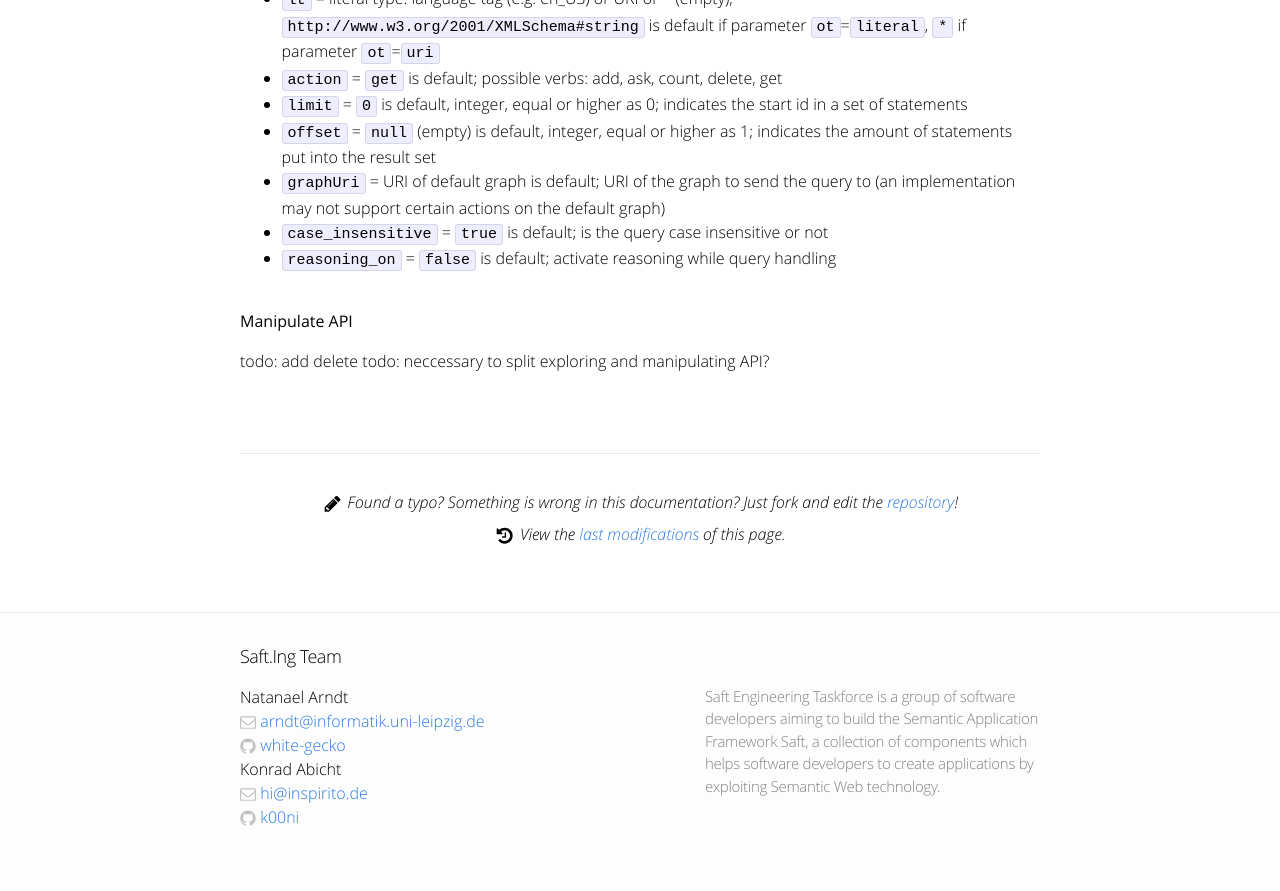
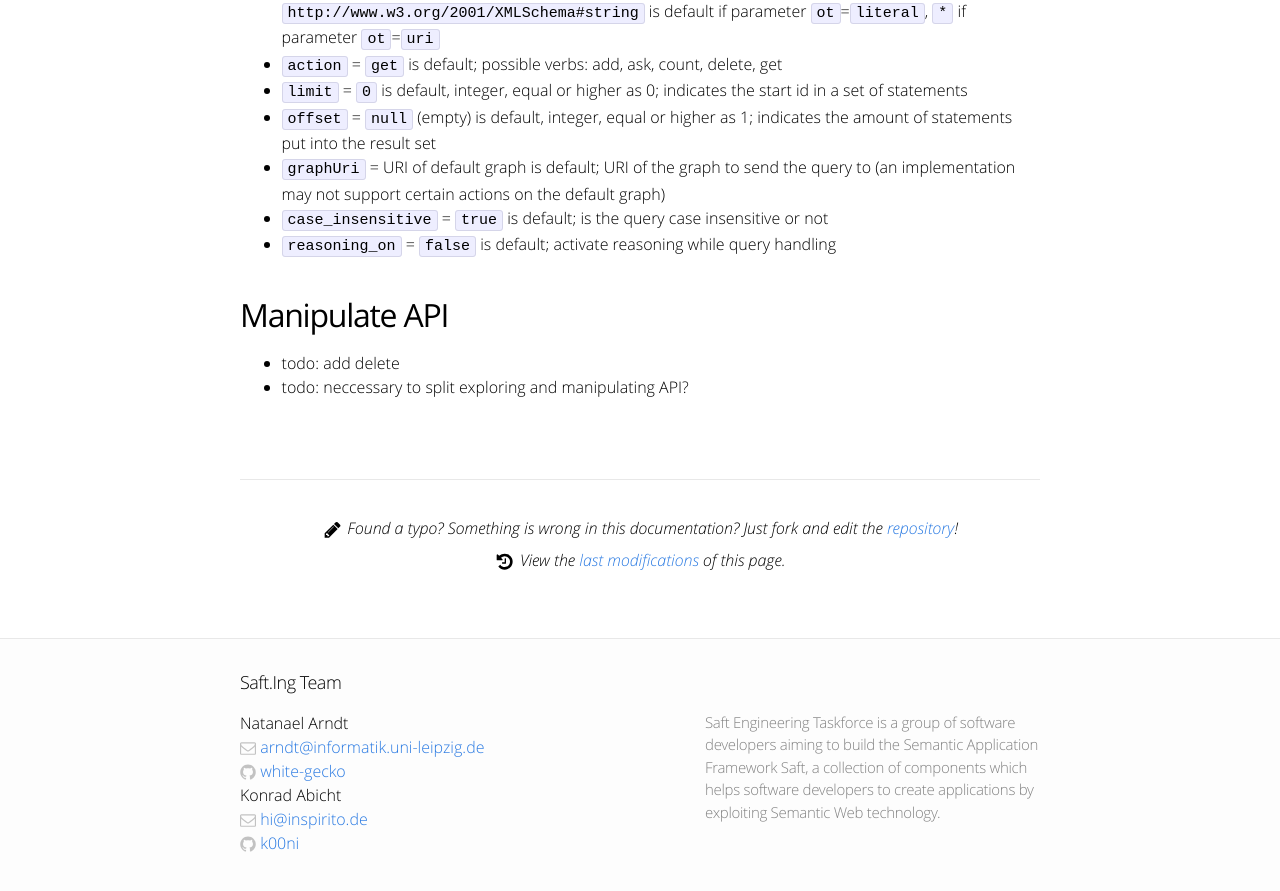
Before and after one commit to SaftIng/safting.github.io, a Jekyll site: the page built from doc/restinterface/triplestore.md, in a window 1280 px wide and 900 px high, scrolled down 1188 px. Shown: the top 891 px of the window. Built offline with Jekyll 4.4.1, drawn with Linux system fonts in a browser that asks for light colours.

```diff
--- a/doc/restinterface/triplestore.md
+++ b/doc/restinterface/triplestore.md
@@ -7,15 +7,15 @@ The light weight REST Store API.
 
 > Maybe we should also consider the [SPARQL 1.1 Graph Store HTTP Protocol](http://www.w3.org/TR/2013/REC-sparql11-http-rdf-update-20130321/) but it doesn't seam to cover all of our requirements.
 
-# Exploring-API
+## Exploring-API
 
 For reading access to the Store.
 
-## Request
+### Request
 
-## HTTP-Header
+### HTTP-Header
 
-### Accept
+#### Accept
 
 Prefered value: application/json
 
@@ -29,14 +29,14 @@ Possible values are overall:
 
 **Important note:** It is called *prefered* value and not *default* value, because it is not guarantueed that the later implementation supports it and so you should not rely on it. Instead, add a full list of accepted content types.
 
-### Required parameters
+#### Required parameters
 
 - `s` = subject URI or * (empty)
 - `p` = predicate URI or * (empty)
 - `o` = object URI or Literal or * (empty)
 - `ot` = object type: keyword `uri`/`literal` (mandatory only if `o` is specified)
 
-### Optional parameters
+#### Optional parameters
 
 - `lt` = literal type: language tag (e.g. en_US) or URI or * (empty), `http://www.w3.org/2001/XMLSchema#string` is default if parameter `ot`=`literal`, `*` if parameter `ot`=`uri`
 - `action` = `get` is default; possible verbs: add, ask, count, delete, get
@@ -46,7 +46,7 @@ Possible values are overall:
 - `case_insensitive` = `true` is default; is the query case insensitive or not
 - `reasoning_on` = `false` is default; activate reasoning while query handling
 
-# Manipulate API
+## Manipulate API
 
-todo: add delete
-todo: neccessary to split exploring and manipulating API?
+- todo: add delete
+- todo: neccessary to split exploring and manipulating API?
```
